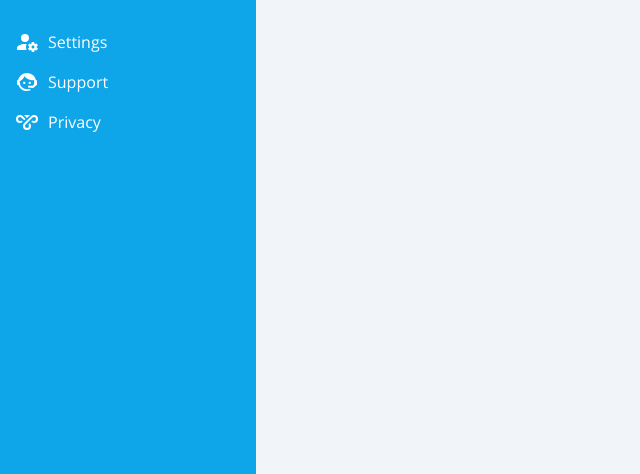
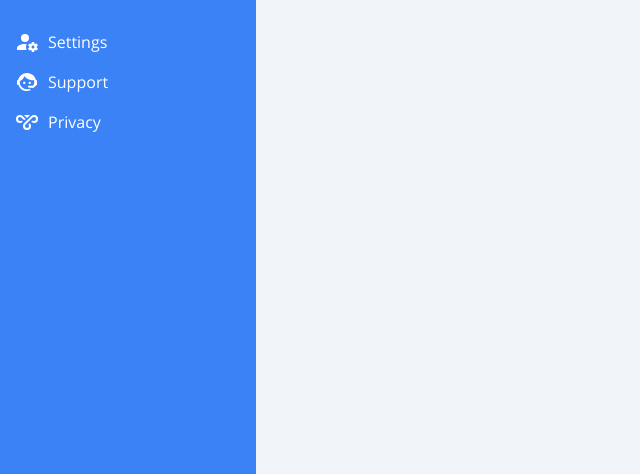
Before and after one commit to phoenixwright-creator/admin-dashboard, a plain HTML site: page index.html in a window 1280 px wide. Shown: the part 326-800 px from the top of the page, without its empty margins (0-640 px from the left). Drawn offline with Linux system fonts and the light colour scheme.

Commit message:
changed the bg color for the sidebar

```diff
--- a/dashboard-style.css
+++ b/dashboard-style.css
@@ -28,7 +28,7 @@ html, body {
 }
 
 .sidebar {
-    background-color: #0ea5e9;
+    background-color: #3b82f6;
     grid-column: 1/2;
     grid-row: 1/3;
     display: grid;
```
